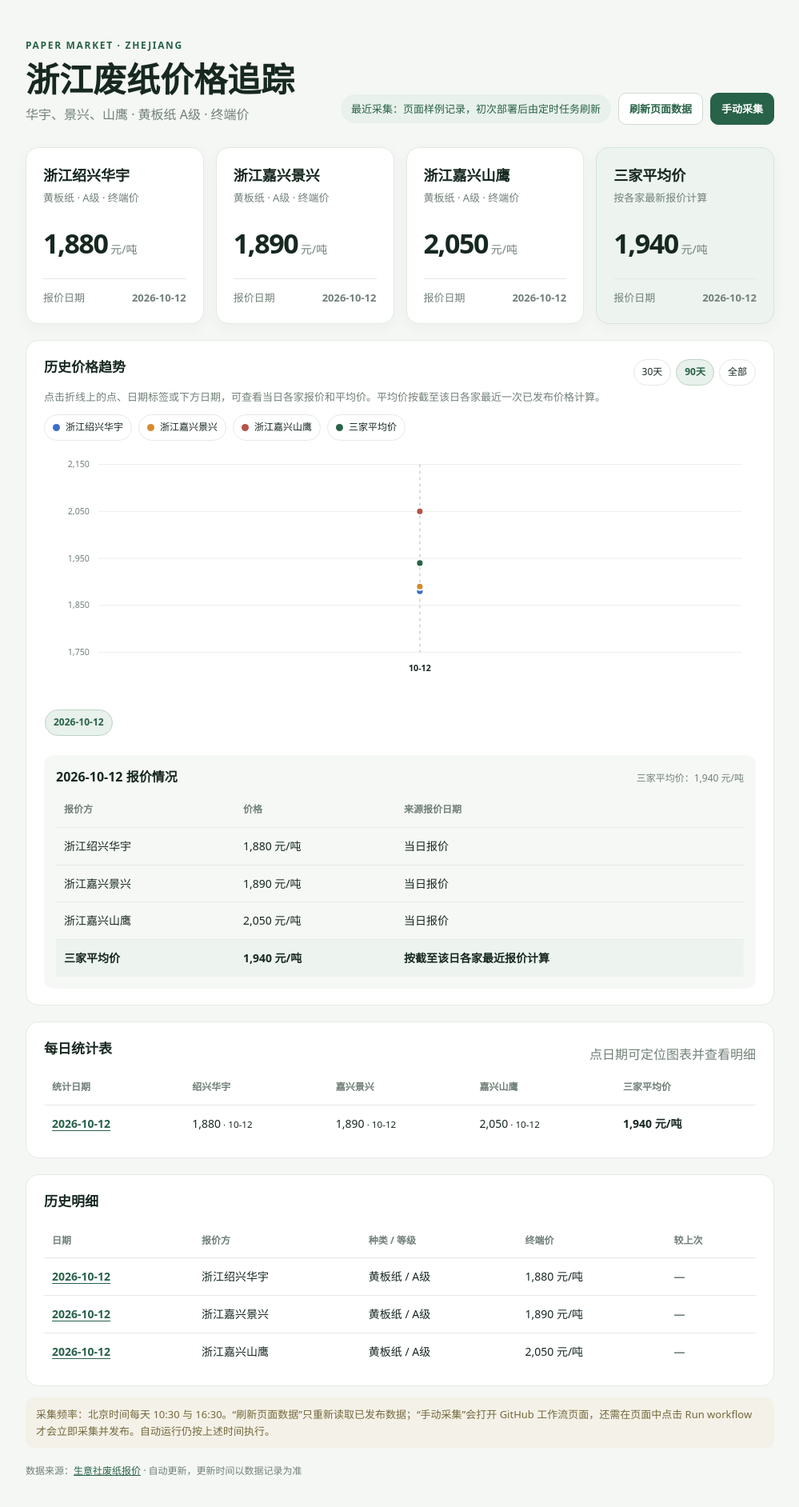
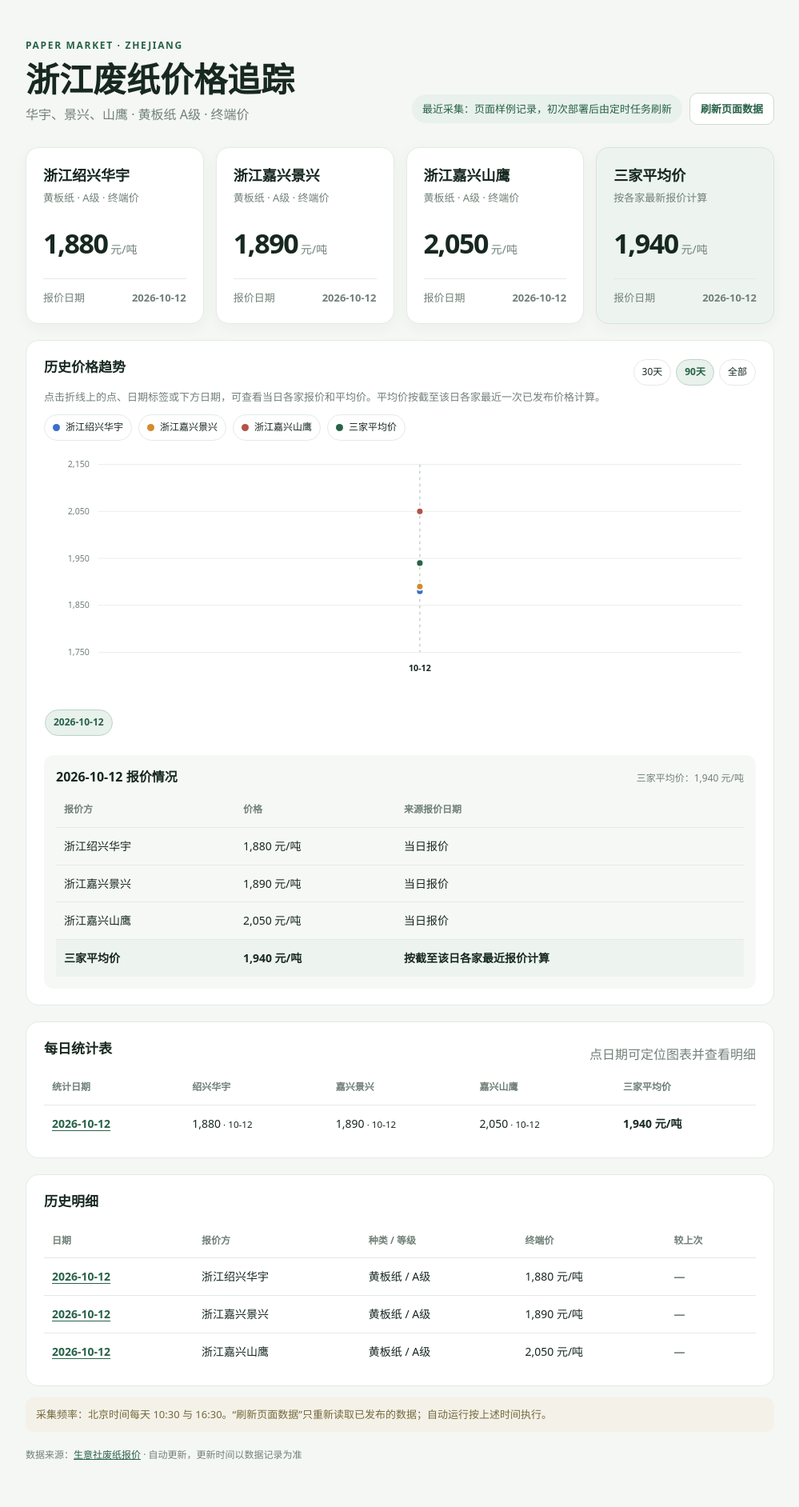
Before and after one commit to WOHUIFEIYA/paper-price-tracker, a plain HTML site: page index.html in a window 1280 px wide. Shown: the whole page at 80% size, without its empty margins (140-1139 px from the left). Drawn offline with Linux system fonts and the light colour scheme.

Commit message:
Add files via upload

```diff
--- a/index.html
+++ b/index.html
@@ -20,12 +20,12 @@
   </style>
 </head>
 <body><main>
-  <header class="top"><div><div class="eyebrow">PAPER MARKET · ZHEJIANG</div><h1>浙江废纸价格追踪</h1><p class="sub">华宇、景兴、山鹰 · 黄板纸 A级 · 终端价</p></div><div class="actions"><div id="updated" class="status">正在读取最新数据…</div><button id="refreshData" class="button" type="button">刷新页面数据</button><a class="button primary" href="https://github.com/WOHUIFEIYA/paper-price-tracker/actions/workflows/update-and-publish.yml" target="_blank" rel="noopener" title="打开 GitHub 后点击 Run workflow 触发采集">手动采集</a></div></header>
+  <header class="top"><div><div class="eyebrow">PAPER MARKET · ZHEJIANG</div><h1>浙江废纸价格追踪</h1><p class="sub">华宇、景兴、山鹰 · 黄板纸 A级 · 终端价</p></div><div class="actions"><div id="updated" class="status">正在读取最新数据…</div><button id="refreshData" class="button" type="button">刷新页面数据</button></div></header>
   <section id="cards" class="cards" aria-label="最新报价"></section>
   <section class="panel" aria-labelledby="trendTitle"><div class="toolbar"><h2 id="trendTitle">历史价格趋势</h2><div class="range-buttons" role="group" aria-label="图表时间范围"><button class="range-button" data-range="30" aria-pressed="false">30天</button><button class="range-button" data-range="90" aria-pressed="true">90天</button><button class="range-button" data-range="all" aria-pressed="false">全部</button></div></div><p class="chart-hint">点击折线上的点、日期标签或下方日期，可查看当日各家报价和平均价。平均价按截至该日各家最近一次已发布价格计算。</p><div id="chartLegend" class="legend" aria-label="折线图图例"></div><div class="chart-wrap"><svg id="priceChart" class="chart-svg" viewBox="0 0 1000 360" role="img" aria-label="历史价格折线图"></svg></div><div id="dateStrip" class="date-strip" aria-label="历史日期选择"></div><div class="selected-box" aria-live="polite"><div class="selected-title"><strong id="selectedDate">选择一个日期</strong><span id="selectedAverage">—</span></div><div class="table-wrap"><table class="summary-table"><thead><tr><th>报价方</th><th>价格</th><th>来源报价日期</th></tr></thead><tbody id="selectedPrices"><tr><td colspan="3" class="empty">暂无历史数据</td></tr></tbody></table></div></div></section>
   <section class="panel"><div class="toolbar"><h2>每日统计表</h2><span class="sub">点日期可定位图表并查看明细</span></div><div class="table-wrap"><table><thead><tr><th>统计日期</th><th>绍兴华宇</th><th>嘉兴景兴</th><th>嘉兴山鹰</th><th>三家平均价</th></tr></thead><tbody id="dailyStats"></tbody></table></div></section>
   <section class="panel"><h2>历史明细</h2><div class="table-wrap"><table><thead><tr><th>日期</th><th>报价方</th><th>种类 / 等级</th><th>终端价</th><th>较上次</th></tr></thead><tbody id="history"></tbody></table></div></section>
-  <div class="notice">采集频率：北京时间每天 10:30 与 16:30。“刷新页面数据”只重新读取已发布数据；“手动采集”会打开 GitHub 工作流页面，还需在页面中点击 Run workflow 才会立即采集并发布。自动运行仍按上述时间执行。</div>
+  <div class="notice">采集频率：北京时间每天 10:30 与 16:30。“刷新页面数据”只重新读取已发布的数据；自动运行按上述时间执行。</div>
   <footer class="source">数据来源：<a href="https://fz.100ppi.com/price/" target="_blank" rel="noopener">生意社废纸报价</a> · 自动更新，更新时间以数据记录为准</footer>
 </main>
 <script>
```
